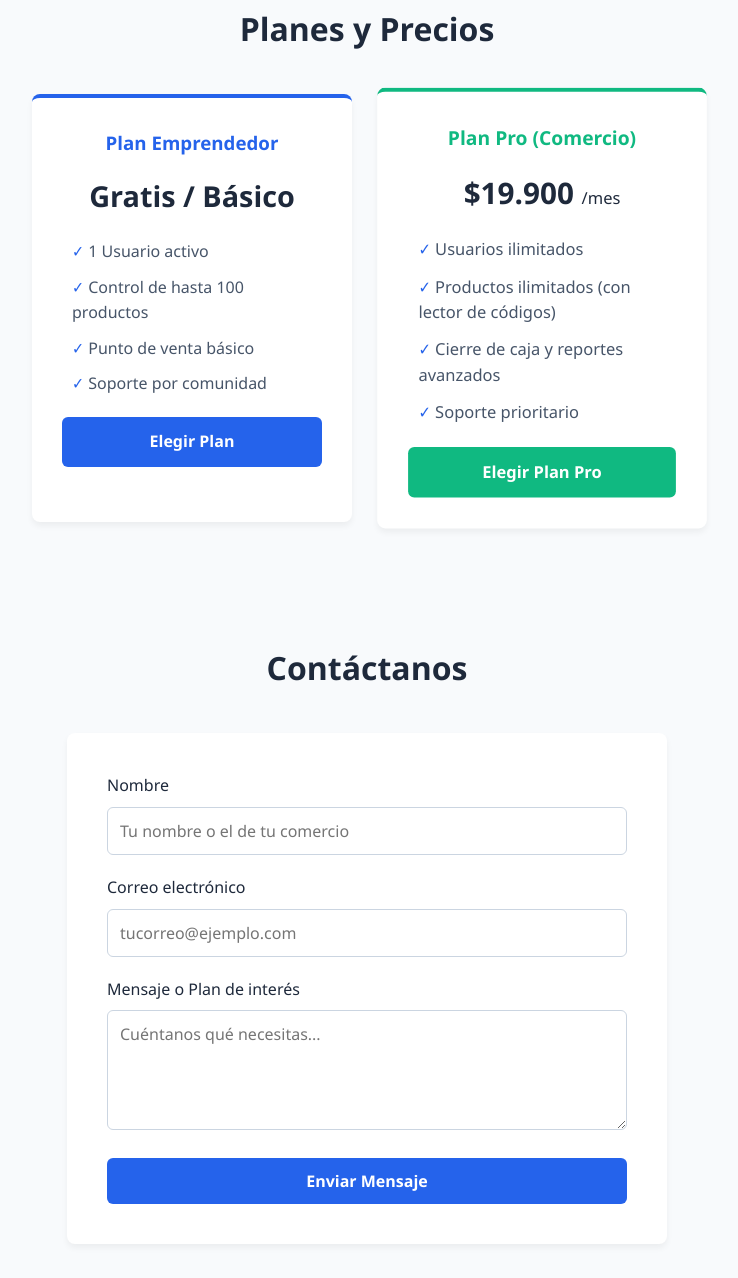
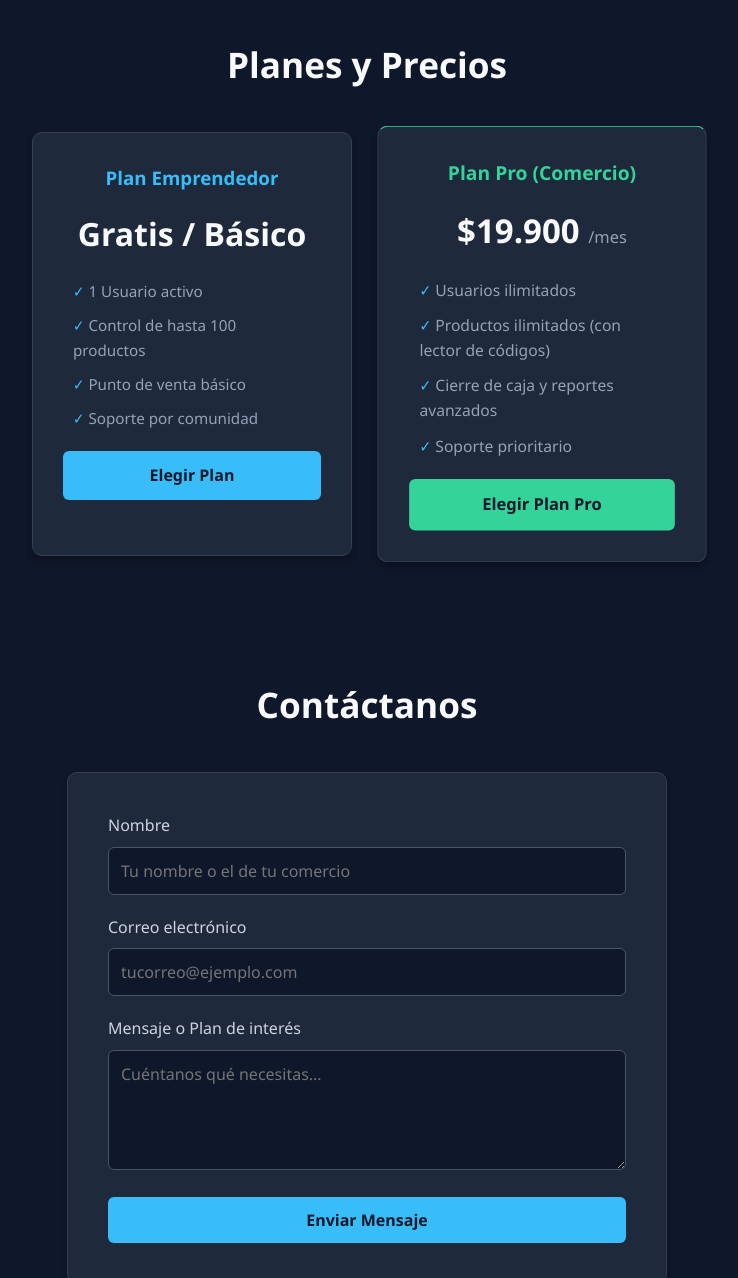
Before and after one commit to scalderonh1988-stack/mi-web-CREC-ERP, a plain HTML site: page index.html in a window 1280 px wide. Shown: the part 943-2221 px from the top of the page, without its empty margins (273-1011 px from the left). Drawn offline with Linux system fonts and the light colour scheme.

Commit message:
Update index.html

```diff
--- a/index.html
+++ b/index.html
@@ -6,32 +6,34 @@
     <title>CREC-ERP | Solución Integral B2C</title>
     <style>
         * { margin: 0; padding: 0; box-sizing: border-box; font-family: 'Segoe UI', Tahoma, Geneva, Verdana, sans-serif; }
-        body { background-color: #f8fafc; color: #1e293b; line-height: 1.6; }
-        header { background: #ffffff; padding: 20px 40px; display: flex; justify-content: space-between; align-items: center; box-shadow: 0 1px 3px rgba(0,0,0,0.1); position: sticky; top: 0; z-index: 100; }
-        header h2 { color: #2563eb; }
-        nav a { margin-left: 20px; text-decoration: none; color: #475569; font-weight: 500; }
-        nav a:hover { color: #2563eb; }
-        .hero { text-align: center; padding: 80px 20px; background: linear-gradient(135deg, #2563eb 0%, #1d4ed8 100%); color: white; }
-        .hero h1 { font-size: 2.5rem; margin-bottom: 20px; }
-        .hero p { font-size: 1.2rem; margin-bottom: 30px; opacity: 0.9; max-width: 600px; margin-left: auto; margin-right: auto; }
-        .btn { background: #ffffff; color: #2563eb; padding: 12px 30px; border-radius: 6px; text-decoration: none; font-weight: bold; display: inline-block; transition: 0.3s; border: none; cursor: pointer; }
-        .btn:hover { background: #f1f5f9; transform: translateY(-2px); }
-        .section-title { text-align: center; font-size: 2rem; margin: 60px 0 20px; color: #1e293b; }
+        body { background-color: #0f172a; color: #f8fafc; line-height: 1.6; }
+        header { background: #1e293b; padding: 20px 40px; display: flex; justify-content: space-between; align-items: center; box-shadow: 0 4px 6px rgba(0,0,0,0.2); position: sticky; top: 0; z-index: 100; border-bottom: 1px solid #334155; }
+        header h2 { color: #38bdf8; letter-spacing: 0.5px; }
+        nav a { margin-left: 20px; text-decoration: none; color: #94a3b8; font-weight: 500; transition: 0.2s; }
+        nav a:hover { color: #38bdf8; }
+        .hero { text-align: center; padding: 90px 20px; background: linear-gradient(135deg, #1e293b 0%, #0f172a 100%); border-bottom: 1px solid #334155; color: white; }
+        .hero h1 { font-size: 2.8rem; margin-bottom: 20px; color: #f8fafc; }
+        .hero p { font-size: 1.2rem; margin-bottom: 30px; color: #94a3b8; max-width: 650px; margin-left: auto; margin-right: auto; }
+        .btn { background: #38bdf8; color: #0f172a; padding: 12px 30px; border-radius: 6px; text-decoration: none; font-weight: bold; display: inline-block; transition: 0.3s; border: none; cursor: pointer; }
+        .btn:hover { background: #0ea5e9; transform: translateY(-2px); }
+        .section-title { text-align: center; font-size: 2.2rem; margin: 60px 0 20px; color: #f8fafc; }
         .features, .pricing { display: flex; justify-content: center; gap: 30px; padding: 20px 20px 60px; max-width: 1100px; margin: auto; flex-wrap: wrap; }
-        .card { background: white; padding: 30px; border-radius: 8px; width: 320px; box-shadow: 0 4px 6px rgba(0,0,0,0.05); text-align: center; border-top: 4px solid #2563eb; }
-        .card h3 { color: #2563eb; margin-bottom: 15px; }
-        .price { font-size: 1.8rem; font-weight: bold; color: #1e293b; margin: 15px 0; }
+        .card { background: #1e293b; padding: 30px; border-radius: 10px; width: 320px; box-shadow: 0 4px 6px rgba(0,0,0,0.3); text-align: center; border-top: 4px solid #38bdf8; border: 1px solid #334155; }
+        .card h3 { color: #38bdf8; margin-bottom: 15px; }
+        .card p { color: #94a3b8; }
+        .price { font-size: 2rem; font-weight: bold; color: #f8fafc; margin: 15px 0; }
         .card ul { list-style: none; text-align: left; margin: 20px 0; padding: 0 10px; }
-        .card ul li { margin-bottom: 10px; font-size: 0.95:rem; color: #475569; }
-        .card ul li::before { content: "✓ "; color: #2563eb; font-weight: bold; }
-        .contact-container { background: white; max-width: 600px; margin: 40px auto 80px; padding: 40px; border-radius: 8px; box-shadow: 0 4px 6px rgba(0,0,0,0.05); }
+        .card ul li { margin-bottom: 10px; font-size: 0.95rem; color: #94a3b8; }
+        .card ul li::before { content: "✓ "; color: #38bdf8; font-weight: bold; }
+        .contact-container { background: #1e293b; max-width: 600px; margin: 40px auto 80px; padding: 40px; border-radius: 10px; box-shadow: 0 4px 6px rgba(0,0,0,0.3); border: 1px solid #334155; }
         .form-group { margin-bottom: 20px; text-align: left; }
-        .form-group label { display: block; margin-bottom: 8px; font-weight: 500; }
-        .form-group input, .form-group textarea { width: 100%; padding: 12px; border: 1px solid #cbd5e1; border-radius: 6px; font-size: 1rem; }
+        .form-group label { display: block; margin-bottom: 8px; font-weight: 500; color: #cbd5e1; }
+        .form-group input, .form-group textarea { width: 100%; padding: 12px; background: #0f172a; border: 1px solid #475569; border-radius: 6px; font-size: 1rem; color: #f8fafc; }
+        .form-group input:focus, .form-group textarea:focus { outline: none; border-color: #38bdf8; }
         .form-group textarea { height: 120px; resize: vertical; }
-        .btn-submit { background: #2563eb; color: white; width: 100%; padding: 12px; border-radius: 6px; font-weight: bold; font-size: 1rem; border: none; cursor: pointer; transition: 0.3s; }
-        .btn-submit:hover { background: #1d4ed8; }
-        footer { text-align: center; padding: 20px; background: #1e293b; color: white; font-size: 0.9rem; }
+        .btn-submit { background: #38bdf8; color: #0f172a; width: 100%; padding: 12px; border-radius: 6px; font-weight: bold; font-size: 1rem; border: none; cursor: pointer; transition: 0.3s; }
+        .btn-submit:hover { background: #0ea5e9; }
+        footer { text-align: center; padding: 25px; background: #1e293b; color: #94a3b8; font-size: 0.9rem; border-top: 1px solid #334155; }
     </style>
 </head>
 <body>
@@ -79,24 +81,23 @@
                 <li>Punto de venta básico</li>
                 <li>Soporte por comunidad</li>
             </ul>
-            <a href="#contacto" class="btn" style="background: #2563eb; color: white; width: 100%; text-align: center;">Elegir Plan</a>
+            <a href="#contacto" class="btn" style="background: #38bdf8; color: #0f172a; width: 100%; text-align: center;">Elegir Plan</a>
         </div>
-        <div class="card" style="border-top-color: #10b981; transform: scale(1.03);">
-            <h3 style="color: #10b981;">Plan Pro (Comercio)</h3>
-            <div class="price">$19.900 <span style="font-size: 1rem; font-weight: normal;">/mes</span></div>
+        <div class="card" style="border-top-color: #34d399; transform: scale(1.03);">
+            <h3 style="color: #34d399;">Plan Pro (Comercio)</h3>
+            <div class="price">$19.900 <span style="font-size: 1rem; font-weight: normal; color: #94a3b8;">/mes</span></div>
             <ul>
                 <li>Usuarios ilimitados</li>
                 <li>Productos ilimitados (con lector de códigos)</li>
                 <li>Cierre de caja y reportes avanzados</li>
                 <li>Soporte prioritario</li>
             </ul>
-            <a href="#contacto" class="btn" style="background: #10b981; color: white; width: 100%; text-align: center;">Elegir Plan Pro</a>
+            <a href="#contacto" class="btn" style="background: #34d399; color: #0f172a; width: 100%; text-align: center;">Elegir Plan Pro</a>
         </div>
     </section>
 
     <h2 id="contacto" class="section-title">Contáctanos</h2>
     <div class="contact-container">
-        <!-- Puedes conectar este formulario fácilmente con servicios gratuitos como Formspree o Netlify Forms -->
         <form action="https://formspree.io/f/tu-codigo-aqui" method="POST">
             <div class="form-group">
                 <label for="nombre">Nombre</label>
```
